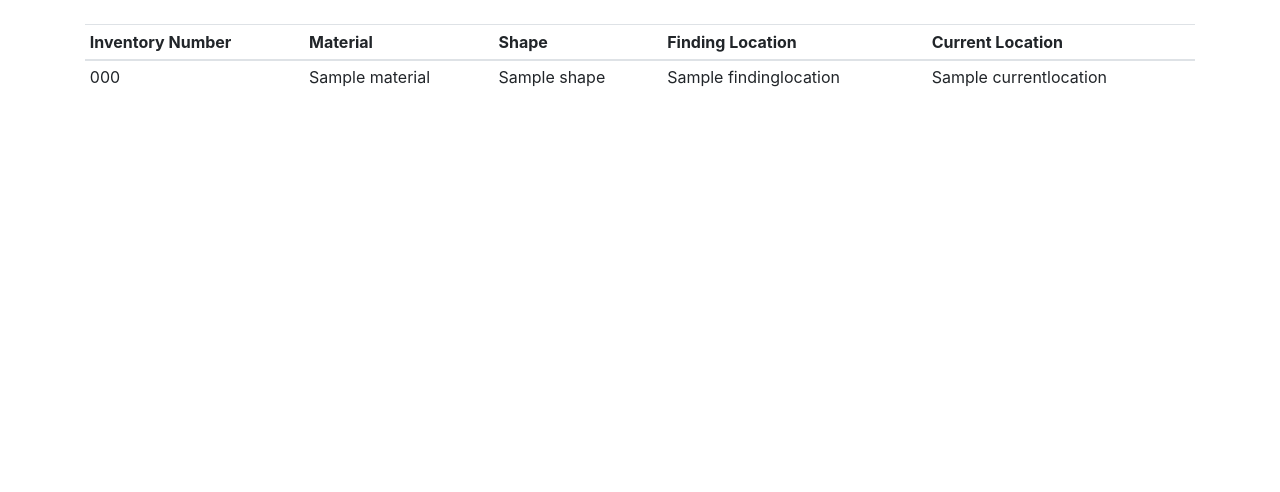
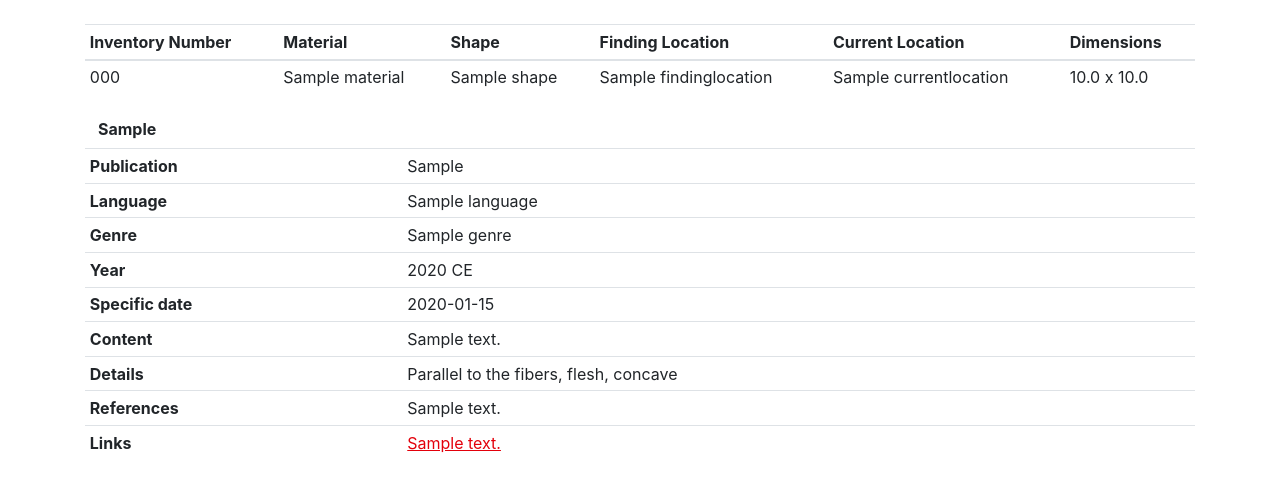
Before and after one commit to Woseseltops/PiN, a Django app: page /papyrus/1/ in a window 1280 px wide. Shown: the part 66-558 px from the top of the page. Run offline with Django 5.2, Linux system fonts and the light colour scheme; tables that the repository leaves empty hold one stand-in row (values such as "Sample post"); data that the repository does not hold is empty; parts of the project's set-up code (start-up, migrations or seed data) failed here and were passed over.

Commit message:
Completed first version of detail view #2

```diff
--- a/PiN/papyrus/models.py
+++ b/PiN/papyrus/models.py
@@ -91,7 +91,6 @@
     flesh = models.BooleanField(default=False)
     concave = models.BooleanField(default=False)
     reference = models.ForeignKey(Reference, on_delete=models.DO_NOTHING, null=True, blank=True)
-    links = models.JSONField(null=True, blank=True)
 
     def __str__(self):
         return f'{self.papyrus.inventory_number} - {self.publication} - {self.language}'
--- a/PiN/templates/papyrus/papyrus_detail.html
+++ b/PiN/templates/papyrus/papyrus_detail.html
@@ -1,4 +1,5 @@
 {% load static %}
+{% load year %}
 
 <!DOCTYPE html>
 <html lang="en">
@@ -67,6 +68,7 @@
                     <th scope="col">Shape</th>
                     <th scope="col">Finding Location</th>
                     <th scope="col">Current Location</th>
+                    <th scope="col">Dimensions</th>
                 </tr>
             </thead>
             <tbody>
@@ -76,6 +78,15 @@
                     <td>{{ papyrus.shape.name }}</td>
                     <td>{{ papyrus.finding_location }}</td>
                     <td>{{ papyrus.current_location }}</td>
+                    <td>
+                        {% if papyrus.dimensions %}
+                            {% for dimension in papyrus.dimensions.all %}
+                                {{ dimension.width }} x {{ dimension.height }}<br>
+                            {% endfor %}
+                        {% else %}
+                            Not specified
+                        {% endif %}
+                    </td>
                 </tr>
             </tbody>
         </table>
@@ -86,25 +97,14 @@
         {% endfor %}
         </div>
 
-    <!-- papyrus = models.ForeignKey(Papyrus, related_name='sides', on_delete=models.CASCADE)
-    title = models.CharField(max_length=255)
-    language = models.ForeignKey(Language, on_delete=models.DO_NOTHING)
-    genre = models.ForeignKey(Genre, on_delete=models.DO_NOTHING)
-    year = models.IntegerField(null=True, blank=True)
-    year_start = models.IntegerField(null=True, blank=True)
-    year_end = models.IntegerField(null=True, blank=True)
-    specific_date = models.TextField(null=True, blank=True)
-    content = models.TextField(null=True, blank=True)
-    parallel = models.BooleanField(default=False)
-    flesh = models.BooleanField(default=False)
-    concave = models.BooleanField(default=False)
-    publication = models.ForeignKey(Publication, on_delete=models.DO_NOTHING, null=True, blank=True)
-    links = models.JSONField(null=True, blank=True) -->
-
         {% for side in papyrus.sides.all %}
 
             <table class="table table-sm side-table" id="side_table_{{ side.pk }}">
                 <tbody>
+                    <tr>
+                        <th scope="row">Publication</th>
+                        <td>{{ side.publication }}</td>
+                    </tr>
                     <tr>
                         <th scope="row">Language</th>
                         <td>{{ side.language.name }}</td>
@@ -115,11 +115,68 @@
                     </tr>
                     <tr>
                         <th scope="row">Year</th>
-                        <td>{{ side.year }}</td>
+                        {% if side.year is None %}
+                            {% if side.year_start and side.year_end %}
+                                <td>{{ side.year_start|ce_year }} - {{ side.year_end|ce_year }}</td>
+                            {% else %}
+                                <td>Not specified</td>
+                            {% endif %}
+                        {% else %}
+                            <td>{{ side.year|ce_year }}</td>
+                        {% endif %}
+                    </tr>
+                    <tr>
+                        <th scope="row">Specific date</th>
+                        <td>{{ side.specific_date }}</td>
                     </tr>
                     <tr>
                         <th scope="row">Content</th>
                         <td>{{ side.content }}</td>
+                    </tr>
+                    <tr>
+                        <th scope="row">Details</th>
+                        <td>
+                            {# Parallel/perpendicular to the fibers #}
+                            {% if side.parallel %}
+                                Parallel to the fibers,
+                            {% else %}
+                                Perpendicular to the fibers,
+                            {% endif %}
+                            {# Flesh vs hair #}
+                            {% if side.flesh %}
+                                flesh,
+                            {% else %}
+                                hair,
+                            {% endif %}
+                            {# Concave vs convex #}
+                            {% if side.concave %}
+                                concave
+                            {% else %}
+                                convex
+                            {% endif %}
+                        </td>
+                    </tr>
+                    <tr>
+                        <th scope="row">References</th>
+                        <td>
+                            {% if side.reference %}
+                                {{ side.reference }}
+                            {% else %}
+                                None
+                            {% endif %}
+                        </td>
+                    </tr>
+                    <tr>
+                        <th scope="row">Links</th>
+                        <td>
+                            {% if side.papyrus.links.all %}
+                                {% for link in side.papyrus.links.all %}
+                                    <a href="{{ link.url }}" target="_blank">{{ link.description }}</a><br>
+                                {% endfor %}
+                            {% else %}
+                                None
+                            {% endif %}
+                        </td>
                     </tr>
                 </tbody>
             </table>
```
